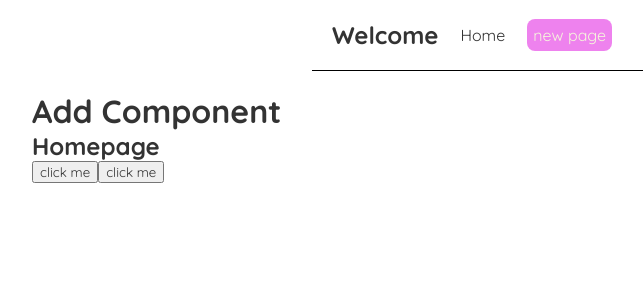
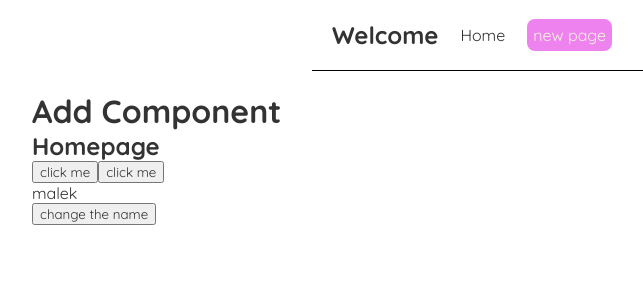
Before and after one commit to malekelkssas/learning-react, a React (Create React App) app: page / in a window 1280 px wide. Shown: the top 300 px of the page, without its empty margins (8-651 px from the left). Built offline with nearby package versions, Linux system fonts and the light colour scheme.

Commit message:
Lesson 8 :using (useState) and make reactive values

```diff
--- a/src/Home.js
+++ b/src/Home.js
@@ -1,3 +1,5 @@
+import { useState } from "react"; // this library is to make a vriable reactive => change in browser whenever change in react
+
 const Home = () => {
 // function without arguments is easy to be use (the argument here is event object)
     const handleclick = (event) =>
@@ -10,6 +12,14 @@ const Home = () => {
     {
         console.log('hi there',name , event.target);
     }
+
+    const [name, setName] = useState('malek'); //this how we make a value reactive [value , set function]
+    const changeName = () =>{
+        let tmp = Math.random()*5;
+        let tmp2 = ['malek','mohamed','nour','eldean','elkassas']
+        setName(tmp2[parseInt(tmp)]);
+    }
+
     return (
         <div className="home">
             <h2>Homepage</h2>
@@ -17,6 +27,8 @@ const Home = () => {
             <button onClick={(event) =>{
                 handleclickagain('malek',event);
             }}>click me</button>
+            <p> { name } </p>
+            <button onClick={changeName}>change the name</button>
         </div>
      );
 }
```
